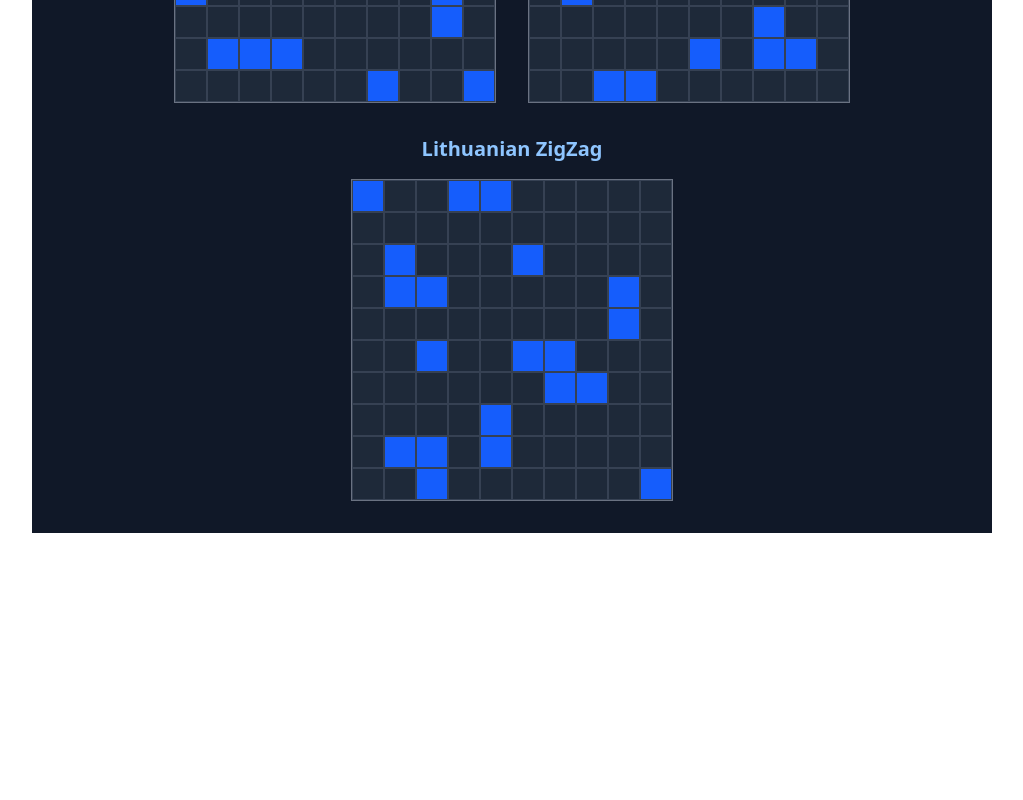
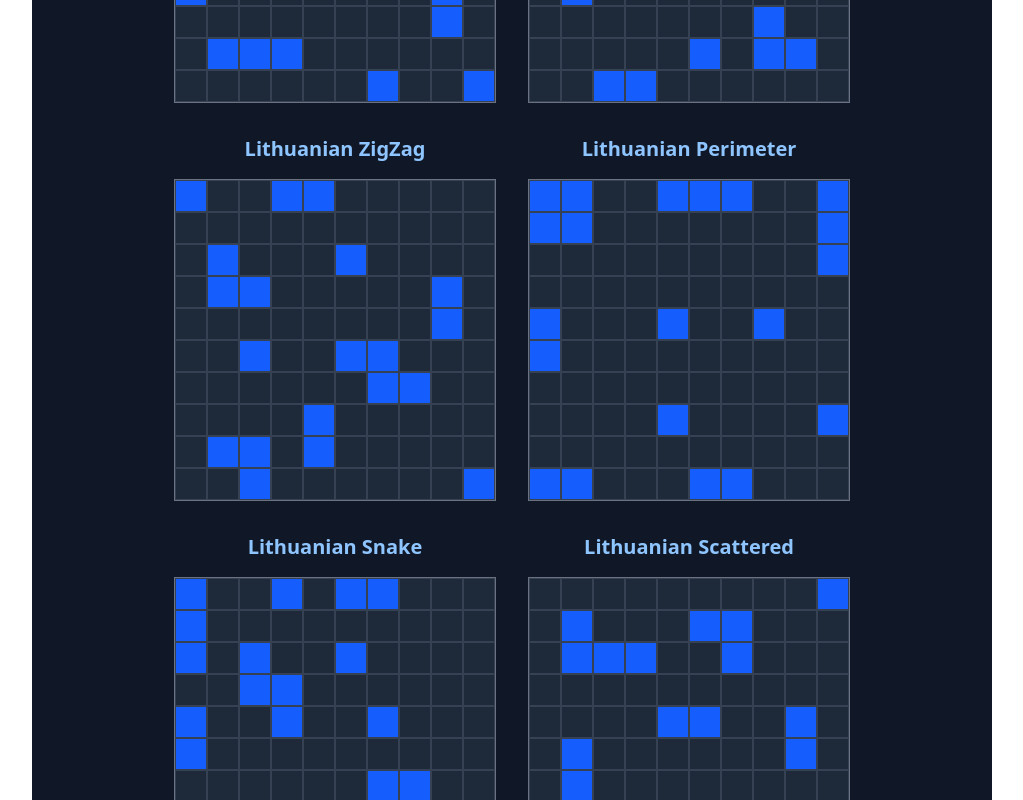
Before and after one commit to povilaspanavas/PandaBattleship, a React (Vite) app in the folder PandaBattleship.FE/: page / in a window 1280 px wide. Shown: the part 1640-2440 px from the top of the page, without its empty margins (128-1151 px from the left). Before the commit the page ends 2205 px from the top, so only its background shows below. Built offline with nearby package versions, Linux system fonts and the light colour scheme.

Commit message:
- Add new "Lithuanian"-themed ship layouts: "Perimeter," "Snake," and "Scattered." (#26)
- Integrate Vitest into project with test script in `package.json` and add related dependencies.
- Add tests for ship layout structure and validation.

```diff
--- a/PandaBattleship.FE/package.json
+++ b/PandaBattleship.FE/package.json
@@ -8,7 +8,8 @@
     "dev": "vite",
     "build": "vite build",
     "lint": "eslint .",
-    "preview": "vite preview"
+    "preview": "vite preview",
+    "test": "vitest"
   },
   "dependencies": {
     "react": "^19.2.0",
@@ -27,6 +28,7 @@
     "globals": "^16.5.0",
     "postcss": "^8.5.6",
     "tailwindcss": "^4.1.18",
-    "vite": "^7.2.4"
+    "vite": "^7.2.4",
+    "vitest": "^4.0.18"
   }
 }
--- a/PandaBattleship.FE/src/constants/shipLayouts.js
+++ b/PandaBattleship.FE/src/constants/shipLayouts.js
@@ -55,5 +55,62 @@ export const SHIP_LAYOUTS = [
       { type: 'Submarine', coords: [[5, 2]] },
       { type: 'Submarine', coords: [[9, 9]] }
     ]
+  },
+  {
+    name: "Lithuanian Perimeter",
+    ships: [
+      // 1 ship of 4 cells (Square)
+      { type: 'Battleship', coords: [[0, 0], [0, 1], [1, 0], [1, 1]] },
+      // 2 ships of 3 cells
+      { type: 'Cruiser', coords: [[0, 4], [0, 5], [0, 6]] },
+      { type: 'Cruiser', coords: [[0, 9], [1, 9], [2, 9]] },
+      // 3 ships of 2 cells
+      { type: 'Destroyer', coords: [[4, 0], [5, 0]] },
+      { type: 'Destroyer', coords: [[9, 0], [9, 1]] },
+      { type: 'Destroyer', coords: [[9, 5], [9, 6]] },
+      // 4 ships of 1 cell
+      { type: 'Submarine', coords: [[4, 4]] },
+      { type: 'Submarine', coords: [[4, 7]] },
+      { type: 'Submarine', coords: [[7, 4]] },
+      { type: 'Submarine', coords: [[7, 9]] }
+    ]
+  },
+  {
+    name: "Lithuanian Snake",
+    ships: [
+      // 1 ship of 4 cells (Z-shape)
+      { type: 'Battleship', coords: [[2, 2], [3, 2], [3, 3], [4, 3]] },
+      // 2 ships of 3 cells
+      { type: 'Cruiser', coords: [[0, 0], [1, 0], [2, 0]] },
+      { type: 'Cruiser', coords: [[6, 6], [6, 7], [7, 7]] }, // L-shape
+      // 3 ships of 2 cells
+      { type: 'Destroyer', coords: [[0, 5], [0, 6]] },
+      { type: 'Destroyer', coords: [[4, 0], [5, 0]] },
+      { type: 'Destroyer', coords: [[9, 3], [9, 4]] },
+      // 4 ships of 1 cell
+      { type: 'Submarine', coords: [[0, 3]] },
+      { type: 'Submarine', coords: [[2, 5]] },
+      { type: 'Submarine', coords: [[4, 6]] },
+      { type: 'Submarine', coords: [[8, 1]] }
+    ]
+  },
+  {
+    name: "Lithuanian Scattered",
+    ships: [
+      // 1 ship of 4 cells (L-shape)
+      { type: 'Battleship', coords: [[1, 1], [2, 1], [2, 2], [2, 3]] },
+      // 2 ships of 3 cells
+      { type: 'Cruiser', coords: [[5, 1], [6, 1], [7, 1]] },
+      { type: 'Cruiser', coords: [[1, 5], [1, 6], [2, 6]] }, // L-shape
+      // 3 ships of 2 cells
+      { type: 'Destroyer', coords: [[4, 4], [4, 5]] },
+      { type: 'Destroyer', coords: [[7, 4], [8, 4]] },
+      { type: 'Destroyer', coords: [[4, 8], [5, 8]] },
+      // 4 ships of 1 cell
+      { type: 'Submarine', coords: [[0, 9]] },
+      { type: 'Submarine', coords: [[9, 0]] },
+      { type: 'Submarine', coords: [[9, 9]] },
+      { type: 'Submarine', coords: [[7, 7]] }
+    ]
   }
 ];
```
Also changed, not shown: 2 other files (tests, documents, lock files or other folders).
